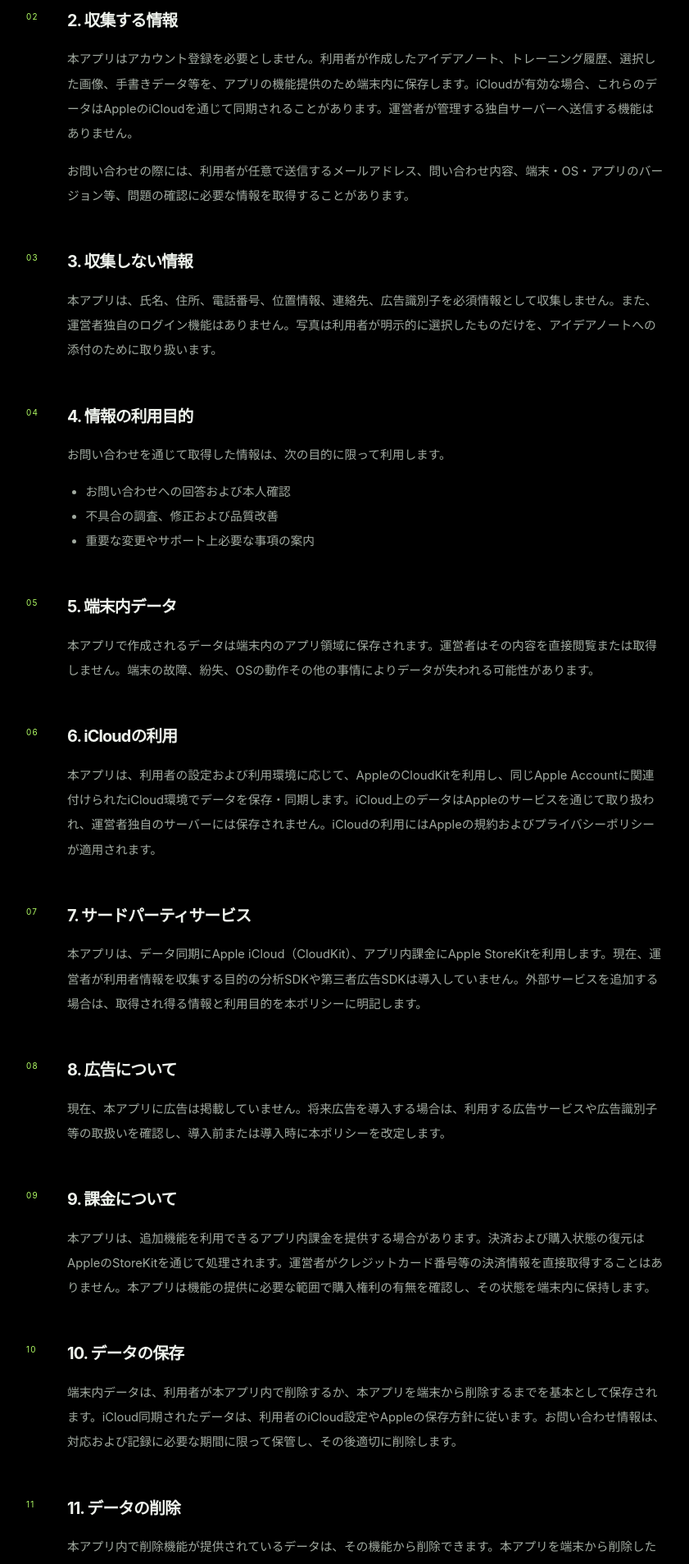
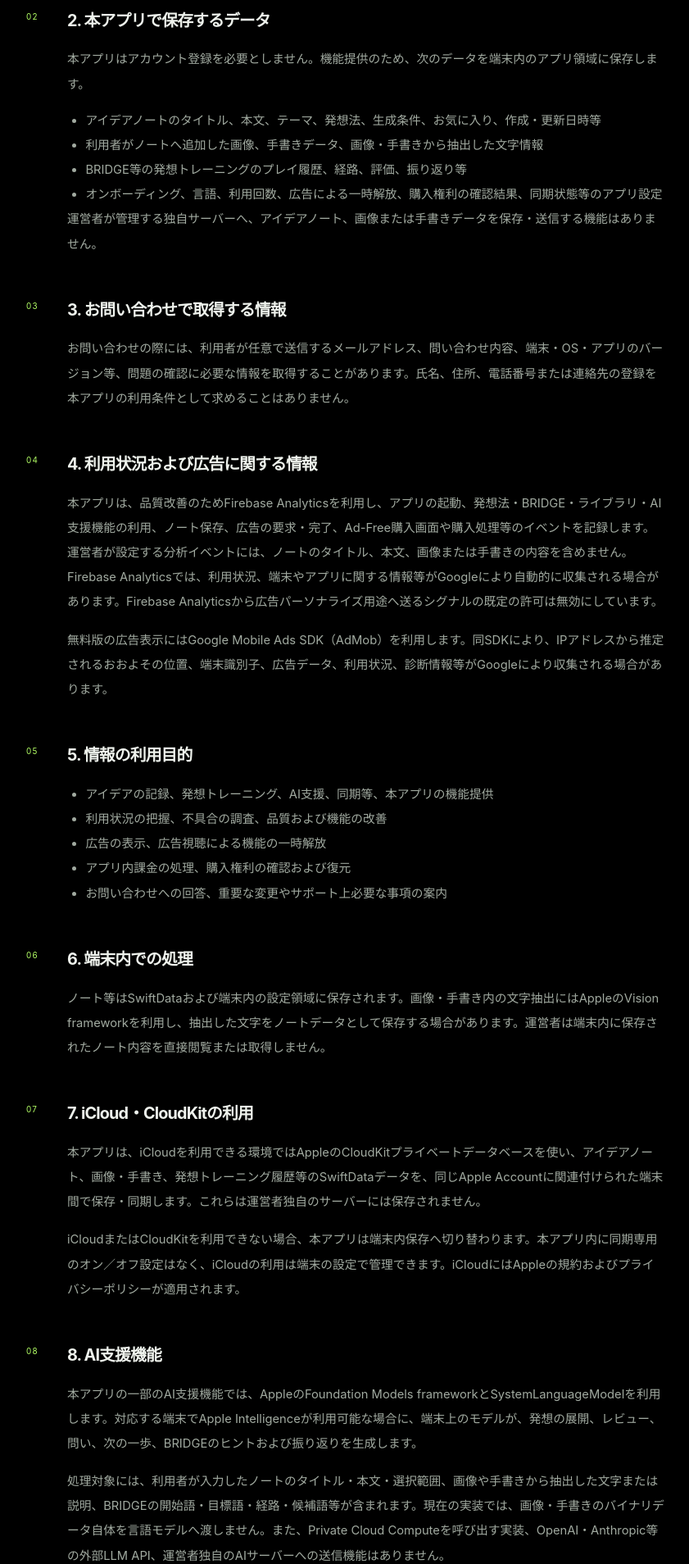
Before and after one commit to kzk3992/MyWebSite, a Next.js app: page /apps/hirame/privacy in a window 1280 px wide. Shown: the part 700-2608 px from the top of the page at 82% size, without its empty margins (218-1059 px from the left). Built offline with nearby package versions, Linux system fonts and the light colour scheme.

Commit message:
Update Hirame site for current app implementation

```diff
--- a/src/app/apps/hirame/privacy/page.tsx
+++ b/src/app/apps/hirame/privacy/page.tsx
@@ -4,11 +4,11 @@ import { OperatorInformation } from "@/components/OperatorInformation";
 
 export const metadata: Metadata = {
   title: "Hirame Privacy Policy",
-  description: "iOSアプリHirameのプライバシーポリシーです。情報の取扱い、保存、削除について説明します。",
+  description: "iPhone・iPadアプリHirameのプライバシーポリシーです。情報の取扱い、保存、AI、広告、課金、削除について説明します。",
   alternates: { canonical: "/apps/hirame/privacy/" },
   openGraph: {
     title: "Hirame Privacy Policy | Mika Spark Studio",
-    description: "iOSアプリHirameにおける情報の取扱いについて説明します。",
+    description: "iPhone・iPadアプリHirameにおける情報の取扱いについて説明します。",
     url: "/apps/hirame/privacy/",
   },
 };
@@ -18,7 +18,7 @@ export default function HiramePrivacyPage() {
     <LegalLayout
       label="Hirame / Legal"
       title="Privacy Policy"
-      intro="Mika Spark Studio（以下「運営者」）は、iOSアプリ「Hirame」（以下「本アプリ」）における利用者情報の取扱いについて、次のとおり定めます。"
+      intro="Mika Spark Studio（以下「運営者」）は、iPhone・iPadアプリ「Hirame」（以下「本アプリ」）における利用者情報の取扱いについて、次のとおり定めます。"
     >
       <section>
         <h2>1. 運営者</h2>
@@ -26,105 +26,137 @@ export default function HiramePrivacyPage() {
       </section>
 
       <section>
-        <h2>2. 収集する情報</h2>
+        <h2>2. 本アプリで保存するデータ</h2>
+        <p>本アプリはアカウント登録を必要としません。機能提供のため、次のデータを端末内のアプリ領域に保存します。</p>
+        <ul>
+          <li>アイデアノートのタイトル、本文、テーマ、発想法、生成条件、お気に入り、作成・更新日時等</li>
+          <li>利用者がノートへ追加した画像、手書きデータ、画像・手書きから抽出した文字情報</li>
+          <li>BRIDGE等の発想トレーニングのプレイ履歴、経路、評価、振り返り等</li>
+          <li>オンボーディング、言語、利用回数、広告による一時解放、購入権利の確認結果、同期状態等のアプリ設定</li>
+        </ul>
+        <p>運営者が管理する独自サーバーへ、アイデアノート、画像または手書きデータを保存・送信する機能はありません。</p>
+      </section>
+
+      <section>
+        <h2>3. お問い合わせで取得する情報</h2>
         <p>
-          本アプリはアカウント登録を必要としません。利用者が作成したアイデアノート、トレーニング履歴、選択した画像、手書きデータ等を、アプリの機能提供のため端末内に保存します。iCloudが有効な場合、これらのデータはAppleのiCloudを通じて同期されることがあります。運営者が管理する独自サーバーへ送信する機能はありません。
-        </p>
-        <p>
-          お問い合わせの際には、利用者が任意で送信するメールアドレス、問い合わせ内容、端末・OS・アプリのバージョン等、問題の確認に必要な情報を取得することがあります。
+          お問い合わせの際には、利用者が任意で送信するメールアドレス、問い合わせ内容、端末・OS・アプリのバージョン等、問題の確認に必要な情報を取得することがあります。氏名、住所、電話番号または連絡先の登録を本アプリの利用条件として求めることはありません。
         </p>
       </section>
 
       <section>
-        <h2>3. 収集しない情報</h2>
+        <h2>4. 利用状況および広告に関する情報</h2>
         <p>
-          本アプリは、氏名、住所、電話番号、位置情報、連絡先、広告識別子を必須情報として収集しません。また、運営者独自のログイン機能はありません。写真は利用者が明示的に選択したものだけを、アイデアノートへの添付のために取り扱います。
+          本アプリは、品質改善のためFirebase Analyticsを利用し、アプリの起動、発想法・BRIDGE・ライブラリ・AI支援機能の利用、ノート保存、広告の要求・完了、Ad-Free購入画面や購入処理等のイベントを記録します。運営者が設定する分析イベントには、ノートのタイトル、本文、画像または手書きの内容を含めません。Firebase Analyticsでは、利用状況、端末やアプリに関する情報等がGoogleにより自動的に収集される場合があります。Firebase Analyticsから広告パーソナライズ用途へ送るシグナルの既定の許可は無効にしています。
+        </p>
+        <p>
+          無料版の広告表示にはGoogle Mobile Ads SDK（AdMob）を利用します。同SDKにより、IPアドレスから推定されるおおよその位置、端末識別子、広告データ、利用状況、診断情報等がGoogleにより収集される場合があります。
         </p>
       </section>
 
       <section>
-        <h2>4. 情報の利用目的</h2>
-        <p>お問い合わせを通じて取得した情報は、次の目的に限って利用します。</p>
+        <h2>5. 情報の利用目的</h2>
         <ul>
-          <li>お問い合わせへの回答および本人確認</li>
-          <li>不具合の調査、修正および品質改善</li>
-          <li>重要な変更やサポート上必要な事項の案内</li>
+          <li>アイデアの記録、発想トレーニング、AI支援、同期等、本アプリの機能提供</li>
+          <li>利用状況の把握、不具合の調査、品質および機能の改善</li>
+          <li>広告の表示、広告視聴による機能の一時解放</li>
+          <li>アプリ内課金の処理、購入権利の確認および復元</li>
+          <li>お問い合わせへの回答、重要な変更やサポート上必要な事項の案内</li>
         </ul>
       </section>
 
       <section>
-        <h2>5. 端末内データ</h2>
+        <h2>6. 端末内での処理</h2>
         <p>
-          本アプリで作成されるデータは端末内のアプリ領域に保存されます。運営者はその内容を直接閲覧または取得しません。端末の故障、紛失、OSの動作その他の事情によりデータが失われる可能性があります。
+          ノート等はSwiftDataおよび端末内の設定領域に保存されます。画像・手書き内の文字抽出にはAppleのVision frameworkを利用し、抽出した文字をノートデータとして保存する場合があります。運営者は端末内に保存されたノート内容を直接閲覧または取得しません。
         </p>
       </section>
 
       <section>
-        <h2>6. iCloudの利用</h2>
+        <h2>7. iCloud・CloudKitの利用</h2>
         <p>
-          本アプリは、利用者の設定および利用環境に応じて、AppleのCloudKitを利用し、同じApple Accountに関連付けられたiCloud環境でデータを保存・同期します。iCloud上のデータはAppleのサービスを通じて取り扱われ、運営者独自のサーバーには保存されません。iCloudの利用にはAppleの規約およびプライバシーポリシーが適用されます。
+          本アプリは、iCloudを利用できる環境ではAppleのCloudKitプライベートデータベースを使い、アイデアノート、画像・手書き、発想トレーニング履歴等のSwiftDataデータを、同じApple Accountに関連付けられた端末間で保存・同期します。これらは運営者独自のサーバーには保存されません。
+        </p>
+        <p>
+          iCloudまたはCloudKitを利用できない場合、本アプリは端末内保存へ切り替わります。本アプリ内に同期専用のオン／オフ設定はなく、iCloudの利用は端末の設定で管理できます。iCloudにはAppleの規約およびプライバシーポリシーが適用されます。
         </p>
       </section>
 
       <section>
-        <h2>7. サードパーティサービス</h2>
+        <h2>8. AI支援機能</h2>
         <p>
-          本アプリは、データ同期にApple iCloud（CloudKit）、アプリ内課金にApple StoreKitを利用します。現在、運営者が利用者情報を収集する目的の分析SDKや第三者広告SDKは導入していません。外部サービスを追加する場合は、取得され得る情報と利用目的を本ポリシーに明記します。
+          本アプリの一部のAI支援機能では、AppleのFoundation Models frameworkとSystemLanguageModelを利用します。対応する端末でApple Intelligenceが利用可能な場合に、端末上のモデルが、発想の展開、レビュー、問い、次の一歩、BRIDGEのヒントおよび振り返りを生成します。
+        </p>
+        <p>
+          処理対象には、利用者が入力したノートのタイトル・本文・選択範囲、画像や手書きから抽出した文字または説明、BRIDGEの開始語・目標語・経路・候補語等が含まれます。現在の実装では、画像・手書きのバイナリデータ自体を言語モデルへ渡しません。また、Private Cloud Computeを呼び出す実装、OpenAI・Anthropic等の外部LLM API、運営者独自のAIサーバーへの送信機能はありません。
         </p>
       </section>
 
       <section>
-        <h2>8. 広告について</h2>
+        <h2>9. 広告</h2>
         <p>
-          現在、本アプリに広告は掲載していません。将来広告を導入する場合は、利用する広告サービスや広告識別子等の取扱いを確認し、導入前または導入時に本ポリシーを改定します。
+          無料版では、文章量の上限拡張や画像・手書きの追加を一時的に解放するとき、利用者が選択した場合にリワード広告を表示します。Ad-Freeを購入した利用者には広告を表示しません。広告の配信および広告に関する情報の取扱いには、Googleの規約およびプライバシーポリシーが適用されます。
         </p>
       </section>
 
       <section>
-        <h2>9. 課金について</h2>
+        <h2>10. アプリ内課金</h2>
         <p>
-          本アプリは、追加機能を利用できるアプリ内課金を提供する場合があります。決済および購入状態の復元はAppleのStoreKitを通じて処理されます。運営者がクレジットカード番号等の決済情報を直接取得することはありません。本アプリは機能の提供に必要な範囲で購入権利の有無を確認し、その状態を端末内に保持します。
+          本アプリは、広告の非表示と利用上限の拡張を含む買い切り型の「Ad-Free」を提供します。価格は購入画面に表示します。決済、購入権利の確認および復元はAppleのStoreKitを通じて処理され、購入情報はAppleへ送信されます。運営者がクレジットカード番号等の決済情報を直接取得することはありません。本アプリはAppleが確認した購入権利を参照し、その確認結果を端末内に一時保存します。
         </p>
       </section>
 
       <section>
-        <h2>10. データの保存</h2>
+        <h2>11. 外部サービス</h2>
+        <p>本アプリは、次の外部サービスまたはフレームワークを利用します。</p>
+        <ul>
+          <li>Apple iCloud・CloudKit：データの保存・同期</li>
+          <li>Apple Foundation Models・Vision：AI支援および文字抽出</li>
+          <li>Apple StoreKit：アプリ内課金と購入権利の確認</li>
+          <li>Google Firebase Analytics：利用状況の分析</li>
+          <li>Google AdMob：広告の配信</li>
+        </ul>
+        <p>Crashlytics、運営者独自のWeb API、外部LLM APIは現在の実装では利用していません。</p>
+      </section>
+
+      <section>
+        <h2>12. データの保存期間</h2>
         <p>
-          端末内データは、利用者が本アプリ内で削除するか、本アプリを端末から削除するまでを基本として保存されます。iCloud同期されたデータは、利用者のiCloud設定やAppleの保存方針に従います。お問い合わせ情報は、対応および記録に必要な期間に限って保管し、その後適切に削除します。
+          端末内データは、利用者が本アプリ内で削除するか、本アプリを端末から削除するまでを基本として保存されます。iCloud同期されたデータは、利用者の操作、iCloud設定およびAppleの保存方針に従います。分析・広告データは各サービス提供者の方針に従って取り扱われます。お問い合わせ情報は、対応および記録に必要な期間に限って保管し、その後適切に削除します。
         </p>
       </section>
 
       <section>
-        <h2>11. データの削除</h2>
+        <h2>13. データの削除</h2>
         <p>
-          本アプリ内で削除機能が提供されているデータは、その機能から削除できます。本アプリを端末から削除した場合、通常、端末内のデータは削除されます。ただし、iCloudまたは端末・OSのバックアップに残る場合があり、その取扱いはAppleおよび利用者の設定に従います。
+          本アプリ内のデータ削除機能から、アイデアノート、画像・手書き、発想トレーニング履歴等を削除できます。iCloud同期中は削除もiCloudへ反映されます。アプリを端末から削除すると端末内データは通常削除されますが、iCloud同期済みデータやOSのバックアップは残る場合があります。買い切りの購入権利はApple Accountに関連付けられるため、アプリ内データの削除対象にはなりません。
         </p>
         <p>お問い合わせに伴い運営者が保有する情報の削除をご希望の場合は、下記窓口へご連絡ください。</p>
       </section>
 
       <section>
-        <h2>12. セキュリティ</h2>
+        <h2>14. セキュリティ</h2>
         <p>
           運営者は、取り扱う情報の漏えい、紛失、改ざん等を防ぐため、個人開発の範囲で合理的な安全管理措置に努めます。ただし、情報通信上の安全性を完全に保証するものではありません。
         </p>
       </section>
 
       <section>
-        <h2>13. 未成年者の利用</h2>
+        <h2>15. 未成年者の利用</h2>
         <p>
           未成年者が本アプリを利用する場合は、必要に応じて保護者の同意または監督のもとで利用してください。法令上保護者の同意が必要な情報を送信する場合は、事前に同意を得てください。
         </p>
       </section>
 
       <section>
-        <h2>14. 本ポリシーの変更</h2>
+        <h2>16. 本ポリシーの変更</h2>
         <p>
           本アプリの機能追加、利用サービスの変更または法令等への対応に伴い、本ポリシーを変更することがあります。重要な変更がある場合は、本ページまたはアプリ内の適切な方法でお知らせします。変更後のポリシーは、本ページへの掲載時から効力を生じます。
         </p>
       </section>
 
       <section>
-        <h2>15. 運営者情報</h2>
+        <h2>17. 運営者情報</h2>
         <OperatorInformation />
       </section>
     </LegalLayout>
--- a/src/app/content.module.css
+++ b/src/app/content.module.css
@@ -89,7 +89,7 @@
   .screenshotGallery { grid-template-columns: repeat(2, minmax(0, 1fr)); }
 }
 @media (max-width: 520px) {
-  .hirameHero { min-height: 820px; }
+  .hirameHero { min-height: 880px; }
   .hirameCopy { min-height: 480px; padding-top: 72px; }
   .hirameTitleRow { gap: 14px; }
   .hirameTitleRow > img { width: 54px; height: 54px; border-radius: 11px; }
--- a/src/config/site.ts
+++ b/src/config/site.ts
@@ -26,10 +26,10 @@ export const siteConfig = {
       slug: "hirame",
       name: "Hirame",
       category: "App",
-      platform: "iOS",
+      platform: "iPhone / iPad",
       tagline: "制約が、ひらめきを生む。",
       description:
-        "制約下で考えることで、発想力を鍛えるアイデアトレーニングアプリ。",
+        "言葉の組み合わせや連想などの制約から、発想する力を日常的に鍛えるアイデアトレーニングアプリ。",
       href: "/apps/hirame/",
       appStoreUrl: null,
       screenshots: [
@@ -54,5 +54,5 @@ export const legalOperator = {
 
 export const legalDates = {
   established: "2026年9月1日",
-  updated: "2026年9月2日",
+  updated: "2026年9月8日",
 } as const;
```
Also changed, not shown: scripts/verify-static.mjs (+21 -5 lines), src/app/apps/hirame/page.tsx (+13 -13 lines), src/app/apps/hirame/support/page.tsx (+21 -5 lines), src/app/apps/hirame/terms/page.tsx (+26 -12 lines).
